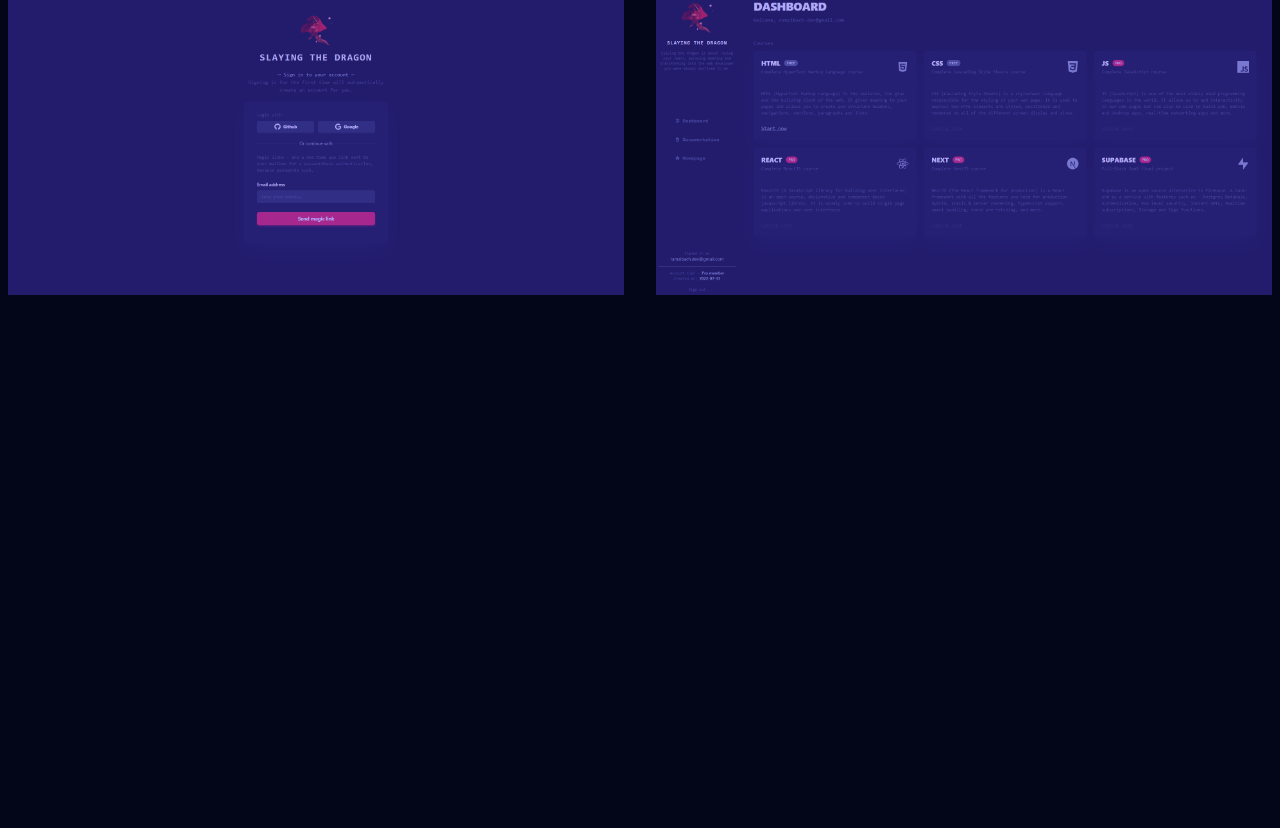
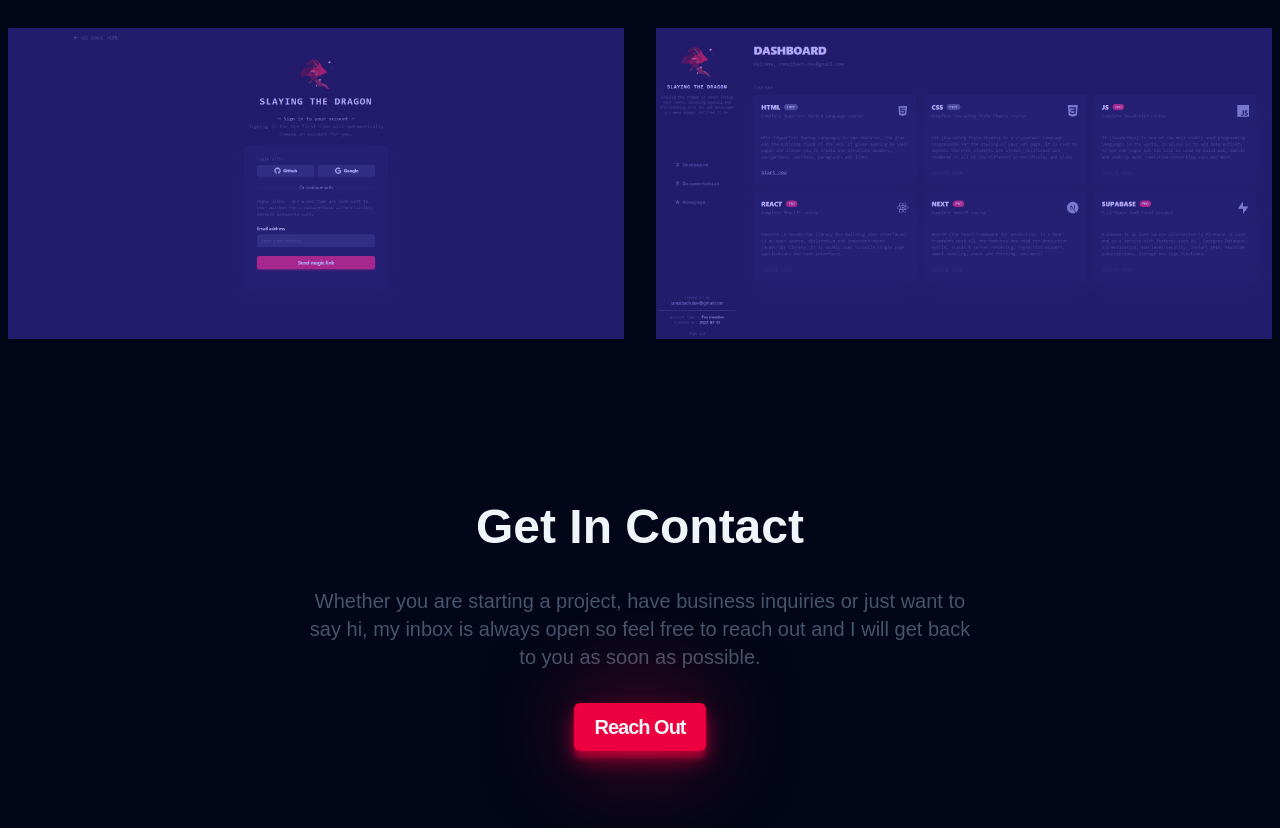
Before and after one commit to Donnie-San/portfolio, a website built with Vite: page index.html in a window 1280 px wide. Shown: the part 3234-4062 px from the top of the page. Before the commit the page ends 3529 px from the top, so only its background shows below. Built offline with nearby package versions, Linux system fonts and the light colour scheme; a web font is replaced by a local one.

Commit message:
Added Contact and Footer Section

```diff
--- a/index.html
+++ b/index.html
@@ -57,6 +57,7 @@
             <ul class="about__ul">
               <li class="about__li">JavaScript (ES6+)</li>
               <li class="about__li">CSS</li>
+              <li class="about__li">HTML</li>
               <li class="about__li">HTML</li>
             </ul>
              <ul class="about__ul">
@@ -120,8 +121,20 @@
         </div>
       </section>
 
+      <section class="contact container section">
+        <h2 class="contact__title">Get In Contact</h2>
+        <p class="contact__description">Whether you are starting a project,
+          have business inquiries or just want to say hi, my inbox is always
+          open so feel free to reach out and I will get back to you as soon as possible.
+        </p>
+        <a href="mailto:donniesan76@gmail.com" class="contact__btn btn" target="_blank">Reach Out</a>
+      </section>
+
     </main>
-    <footer></footer>
+
+    <footer class="footer container section">
+      <h3 class="footer__title">~ Donnie San ~</h3>
+    </footer>
     <script type="module" src="./src/main.js"></script>
   </body>
 </html>
--- a/src/main.js
+++ b/src/main.js
@@ -4,4 +4,6 @@ import '../styles/components/header.css';
 import '../styles/components/hero.css';
 import '../styles/components/about.css';
 import '../styles/components/featured.css';
+import '../styles/components/contact.css';
+import '../styles/components/footer.css';
 import '../styles/utils.css';
--- /dev/null
+++ b/styles/components/contact.css
@@ -0,0 +1,87 @@
+.contact {
+    display: flex;
+    flex-direction: column;
+    justify-content: center;
+    align-items: center;
+    gap: 1rem;
+
+    text-align: center;
+}
+
+.contact__title {
+    font-size: var(--size-2xl);
+    color: var(--clr-light);
+    text-transform: capitalize;
+}
+
+.contact__description {
+    font-size: var(--size-sm);
+    color: var(--clr-slate600);
+    max-width: 60ch;
+}
+
+.contact__btn {
+    font-size: var(--size-sm);
+}
+
+/* xs */
+@media (min-width: 475px) {
+    .contact {
+        gap: 1.5rem;
+    }
+
+    .contact__title {
+        font-size: var(--size-3xl);
+    }
+
+    .contact__description {
+        font-size: var(--size-base);
+    }
+
+    .contact__btn {
+        font-size: var(--size-base);
+    }
+}
+
+/* sm */
+/* @media (min-width: 640px) {} */
+
+/* md */
+/* @media (min-width: 768px) {} */
+
+/* lg */
+@media (min-width: 1024px) {
+    .contact__title {
+        font-size: var(--size-4xl);
+    }
+
+    .contact__description {
+        font-size: var(--size-lg);
+    }
+
+    .contact__btn {
+        font-size: var(--size-lg);
+    }
+}
+
+/* xl */
+@media (min-width: 1280px) {
+    .contact {
+        gap: 2rem;
+    }
+
+    .contact__title {
+        font-size: var(--size-5xl);
+    }
+
+    .contact__description {
+        font-size: var(--size-xl);
+    }
+
+    .contact__btn {
+        font-size: var(--size-xl);
+    }
+}
+
+/* 2xl */
+/* @media (min-width: 1536px) {} */
--- /dev/null
+++ b/styles/components/footer.css
@@ -0,0 +1,10 @@
+.footer__title {
+    font-size: var(--size-xs);
+    color: var(--clr-slate600);
+    font-weight: 400;
+
+    text-align: center;
+    text-transform: uppercase;
+    letter-spacing: 0.2rem;
+    user-select: none;
+}
```
